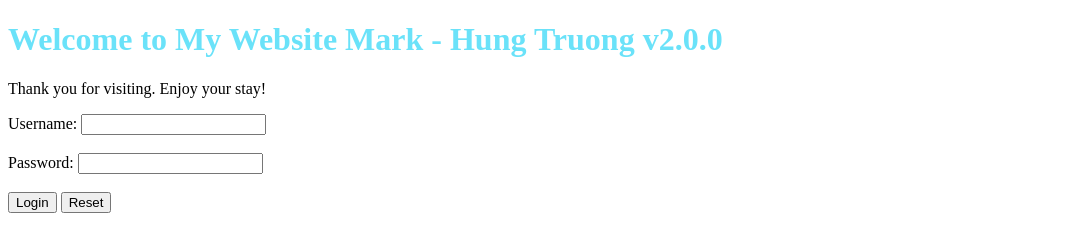
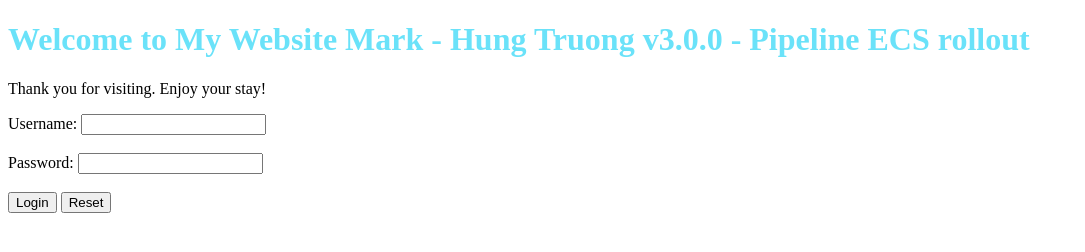
Before and after one commit to GiaiHung/nodejs-random-color, a website: page public/index.html in a window 1280 px wide. Shown: the whole page, without its empty margins (0-1085 px from the left). Drawn offline with Linux system fonts and the light colour scheme.

Commit message:
Update to v3.0.0 - ECS pipeline rollout

```diff
--- a/public/index.html
+++ b/public/index.html
@@ -7,7 +7,7 @@
 </head>
 
 <body>
-    <h1 id="welcome" style="color: #6AE2F9;">Welcome to My Website Mark - Hung Truong v2.0.0</h1>
+    <h1 id="welcome" style="color: #6AE2F9;">Welcome to My Website Mark - Hung Truong v3.0.0 - Pipeline ECS rollout</h1>
     <p>Thank you for visiting. Enjoy your stay!</p>
 
     <form action="/api/login" method="POST">
```
